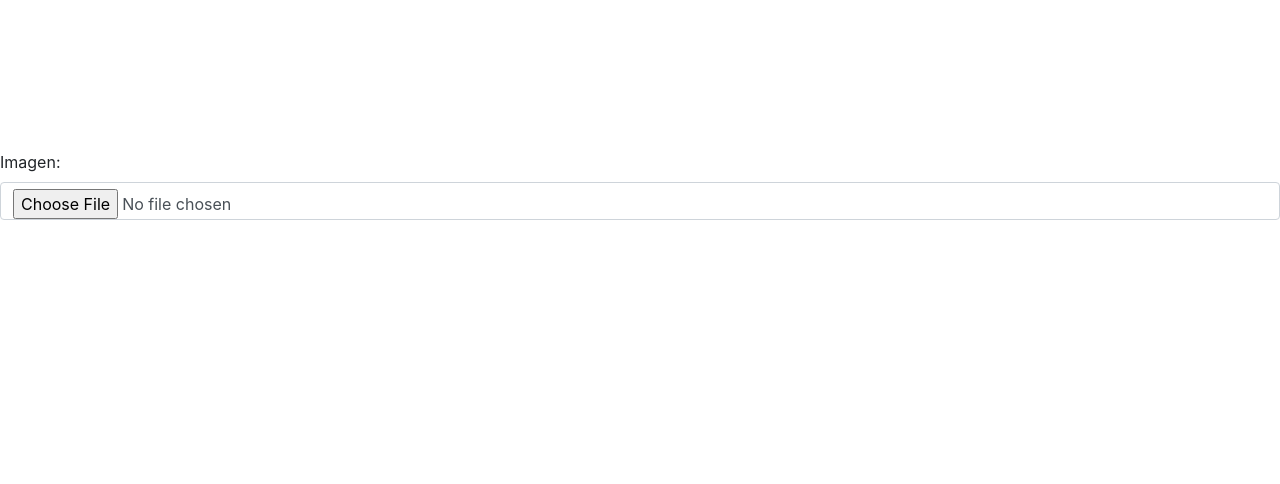
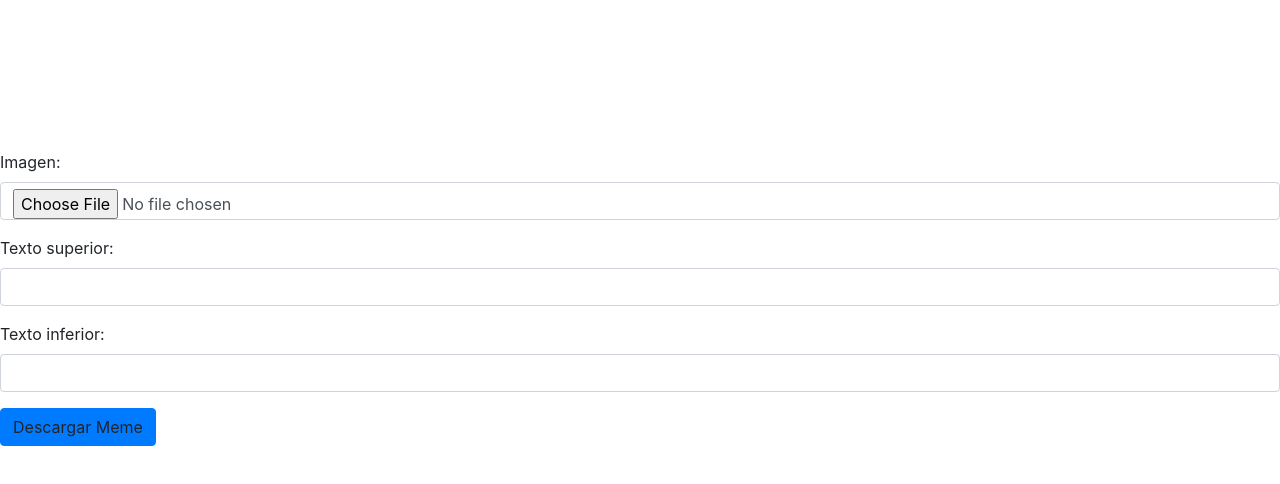
Before and after one commit to Fhernd/JavaScript-Curso, a plain HTML site: page App2-Creador-Memes/index.html in a window 1280 px wide. Shown: the part 62-546 px from the top of the page. Drawn offline with nearby package versions, Linux system fonts and the light colour scheme.

Commit message:
JavaScript - Curso - Botón Descarga Meme
.JavaScript - Curso: 37 Campos para el Texto Superior e Inferior y Botón Descarga del Meme Diseñado.

```diff
--- a/App2-Creador-Memes/index.html
+++ b/App2-Creador-Memes/index.html
@@ -30,6 +30,18 @@
                 <label for="imagen">Imagen:</label>
                 <input type="file" class="form-control" id="imagen" accept=".png,.jpeg,.jpg">
             </div>
+
+            <div class="form-group">
+                <label for="textoSuperior">Texto superior:</label>
+                <input type="text" class="form-control" id="textoSuperior">
+            </div>
+
+            <div class="form-group">
+                <label for="textoInferior">Texto inferior:</label>
+                <input type="text" class="form-control" id="textoInferior">
+            </div>
+
+            <a class="btn btn-primary boton-descarga" id="descargarMeme" download="meme.png">Descargar Meme</a>
         </div>
     </div>
 
```
